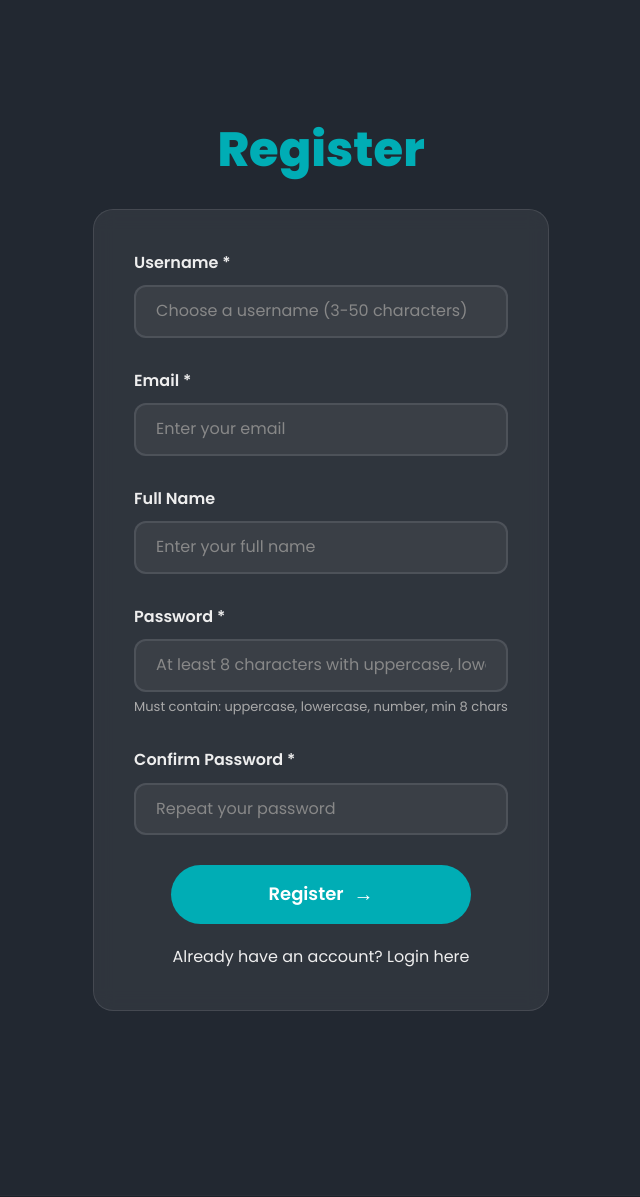
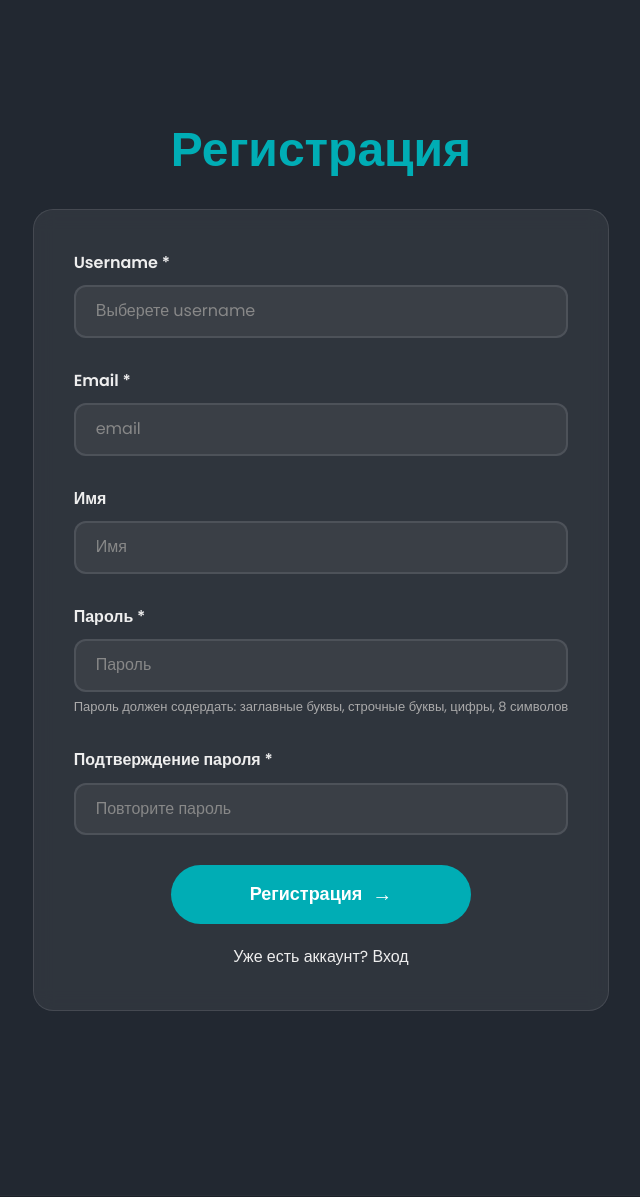
Before and after one commit to DezzLema/ip, a PHP site: page /register.php in a window 1280 px wide. Shown: the part 126-1323 px from the top of the page, without its empty margins (319-959 px from the left). Run offline with PHP 8.4, Linux system fonts and the light colour scheme.

Commit message:
login/reg rus

```diff
--- a/lab4/lab4/register.php
+++ b/lab4/lab4/register.php
@@ -99,7 +99,7 @@ ob_start();
     <main class="main contact-main">
         <div class="container">
             <div class="contact-content">
-                <h1 class="contact-title">Register</h1>
+                <h1 class="contact-title">Регистрация</h1>
 
                 <?php if ($error): ?>
                     <div class="error-message" style="background-color: rgba(255,107,107,0.1); color: #ff6b6b; padding: 15px; border-radius: 8px; margin-bottom: 20px; border: 1px solid rgba(255,107,107,0.3);">
@@ -121,7 +121,7 @@ ob_start();
                                 id="username"
                                 name="username"
                                 class="form-input <?php echo isset($errors['username']) ? 'error' : ''; ?>"
-                                placeholder="Choose a username (3-50 characters)"
+                                placeholder="Выберете username"
                                 required
                                 value="<?php echo htmlspecialchars($username ?? ''); ?>"
                         >
@@ -139,7 +139,7 @@ ob_start();
                                 id="email"
                                 name="email"
                                 class="form-input <?php echo isset($errors['email']) ? 'error' : ''; ?>"
-                                placeholder="Enter your email"
+                                placeholder="email"
                                 required
                                 value="<?php echo htmlspecialchars($email ?? ''); ?>"
                         >
@@ -151,13 +151,13 @@ ob_start();
                     </div>
 
                     <div class="form-group">
-                        <label for="full_name" class="form-label">Full Name</label>
+                        <label for="full_name" class="form-label">Имя</label>
                         <input
                                 type="text"
                                 id="full_name"
                                 name="full_name"
                                 class="form-input <?php echo isset($errors['full_name']) ? 'error' : ''; ?>"
-                                placeholder="Enter your full name"
+                                placeholder="Имя"
                                 value="<?php echo htmlspecialchars($full_name ?? ''); ?>"
                         >
                         <?php if (isset($errors['full_name'])): ?>
@@ -168,13 +168,13 @@ ob_start();
                     </div>
 
                     <div class="form-group">
-                        <label for="password" class="form-label">Password *</label>
+                        <label for="password" class="form-label">Пароль *</label>
                         <input
                                 type="password"
                                 id="password"
                                 name="password"
                                 class="form-input <?php echo isset($errors['password']) ? 'error' : ''; ?>"
-                                placeholder="At least 8 characters with uppercase, lowercase and number"
+                                placeholder="Пароль"
                                 required
                         >
                         <?php if (isset($errors['password'])): ?>
@@ -183,18 +183,18 @@ ob_start();
                             </div>
                         <?php endif; ?>
                         <div class="password-requirements" style="color: #aaa; font-size: 13px; margin-top: 5px;">
-                            Must contain: uppercase, lowercase, number, min 8 chars
+                            Пароль должен содердать: заглавные буквы, строчные буквы, цифры, 8 символов
                         </div>
                     </div>
 
                     <div class="form-group">
-                        <label for="confirm_password" class="form-label">Confirm Password *</label>
+                        <label for="confirm_password" class="form-label">Подтверждение пароля *</label>
                         <input
                                 type="password"
                                 id="confirm_password"
                                 name="confirm_password"
                                 class="form-input <?php echo isset($errors['confirm_password']) ? 'error' : ''; ?>"
-                                placeholder="Repeat your password"
+                                placeholder="Повторите пароль"
                                 required
                         >
                         <?php if (isset($errors['confirm_password'])): ?>
@@ -205,12 +205,12 @@ ob_start();
                     </div>
 
                     <button type="submit" class="send-btn">
-                        Register
+                        Регистрация
                         <span class="btn-icon">→</span>
                     </button>
 
                     <p style="text-align: center; margin-top: 20px;">
-                        Already have an account? <a href="login.php">Login here</a>
+                        Уже есть аккаунт? <a href="login.php">Вход</a>
                     </p>
                 </form>
             </div>
--- a/lab4/lab4/works.php
+++ b/lab4/lab4/works.php
@@ -31,7 +31,7 @@ ob_start();
                 <div style="font-size: 80px; margin-bottom: 20px; color: #00ADB5; opacity: 0.5;">🎨</div>
                 <h2 style="color: #eee; margin-bottom: 15px;">No works yet</h2>
                 <p style="color: #aaa; max-width: 500px; margin: 0 auto;">
-                    Our portfolio is currently being updated. Check back soon!
+                    Нету работ
                 </p>
             </div>
         <?php else: ?>
```
Also changed, not shown: lab4/lab4/login.php (+7 -11 lines).
